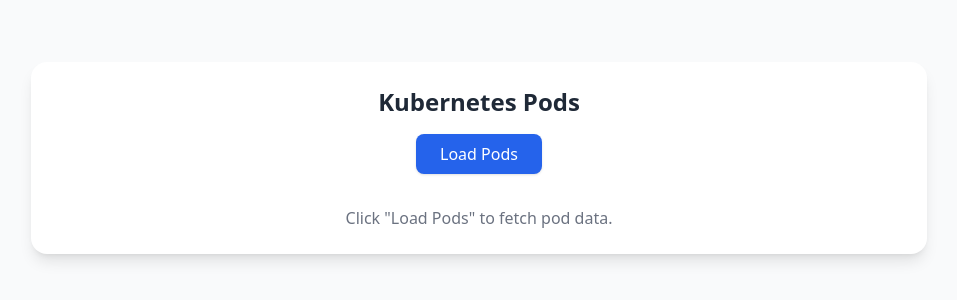
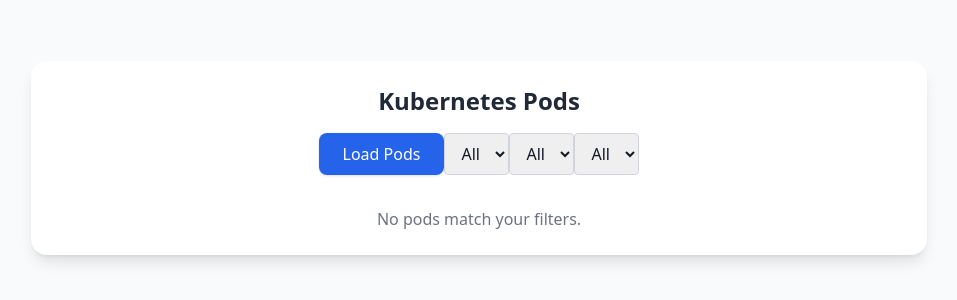
Before and after one commit to jrobertson627/pod-viewer, a React (Vite) app in the folder pod-viewer-app/: page / in a window 1280 px wide. Shown: the part 242-542 px from the top of the page, without its empty margins (161-1118 px from the left). Built offline with nearby package versions, Linux system fonts and the light colour scheme.

Commit message:
Adds filter once pods load

```diff
--- a/pod-viewer-app/src/App.tsx
+++ b/pod-viewer-app/src/App.tsx
@@ -1,4 +1,4 @@
-import { useState } from "react";
+import { useState, useMemo } from "react";
 import { invoke } from "@tauri-apps/api/core";
 import "./App.css";
 
@@ -10,6 +10,10 @@ function App() {
   const [pods, setPods] = useState<Pod[]>([]);
   const [headers, setHeaders] = useState<string[]>([]);
   const [loading, setLoading] = useState(false);
+
+  const [namespaceFilter, setNamespaceFilter] = useState("All");
+  const [statusFilter, setStatusFilter] = useState("All");
+  const [restartFilter, setRestartFilter] = useState("All");
 
   async function loadPods() {
     setLoading(true);
@@ -61,6 +65,39 @@ function App() {
     }
   }
 
+  const namespaces = useMemo(() => {
+    const set = new Set(pods.map((p) => p["NAMESPACE"]));
+    return ["All", ...Array.from(set)];
+  }, [pods]);
+
+  const statuses = useMemo(() => {
+    const set = new Set(pods.map((p) => p["STATUS"]));
+    return ["All", ...Array.from(set)];
+  }, [pods]);
+
+  const restarts = useMemo(() => {
+    const set = new Set(pods.map((p) => p["RESTARTS"]));
+    return ["All", ...Array.from(set)];
+  }, [pods]);
+
+  // 🔹 Filter pods by search and dropdown values
+  const filteredPods = useMemo(() => {
+    return pods.filter((pod) => {
+      const matchesNamespace =
+        namespaceFilter === "All" || pod["NAMESPACE"] === namespaceFilter;
+      const matchesStatus =
+        statusFilter === "All" || pod["STATUS"] === statusFilter;
+      const matchesRestart =
+        restartFilter === "All" || pod["RESTARTS"] === restartFilter;
+
+      return (
+        matchesNamespace &&
+        matchesStatus &&
+        matchesRestart
+      );
+    });
+  }, [pods, namespaceFilter, statusFilter, restartFilter]);
+
   return (
     <main className="min-h-screen flex items-center justify-center p-6 bg-gray-50">
       <div className="w-full max-w-4xl bg-white rounded-2xl shadow-lg p-6">
@@ -76,6 +113,43 @@ function App() {
           >
             {loading ? "Loading..." : "Load Pods"}
           </button>
+
+          <select
+            value={namespaceFilter}
+            onChange={(e) => setNamespaceFilter(e.target.value)}
+            className="border border-gray-300 rounded px-3 py-2"
+          >
+            {namespaces.map((ns) => (
+              <option key={ns} value={ns}>
+                {ns}
+              </option>
+            ))}
+          </select>
+
+          <select
+            value={statusFilter}
+            onChange={(e) => setStatusFilter(e.target.value)}
+            className="border border-gray-300 rounded px-3 py-2"
+          >
+            {statuses.map((s) => (
+              <option key={s} value={s}>
+                {s}
+              </option>
+            ))}
+          </select>
+
+          <select
+            value={restartFilter}
+            onChange={(e) => setRestartFilter(e.target.value)}
+            className="border border-gray-300 rounded px-3 py-2"
+          >
+            {restarts.map((r) => (
+              <option key={r} value={r}>
+                {r}
+              </option>
+            ))}
+          </select>
+
         </div>
 
         <div className="overflow-x-auto">
@@ -93,7 +167,7 @@ function App() {
               </tr>
             </thead>
             <tbody>
-              {pods.map((pod, idx) => (
+              {filteredPods.map((pod, idx) => (
                 <tr
                   key={idx}
                   className="border-b last:border-b-0 hover:bg-gray-50 transition"
@@ -130,9 +204,9 @@ function App() {
             </tbody>
           </table>
 
-          {pods.length === 0 && !loading && (
+          {filteredPods.length === 0 && !loading && (
             <p className="text-gray-500 text-center mt-4">
-              Click "Load Pods" to fetch pod data.
+              No pods match your filters.
             </p>
           )}
         </div>
```
